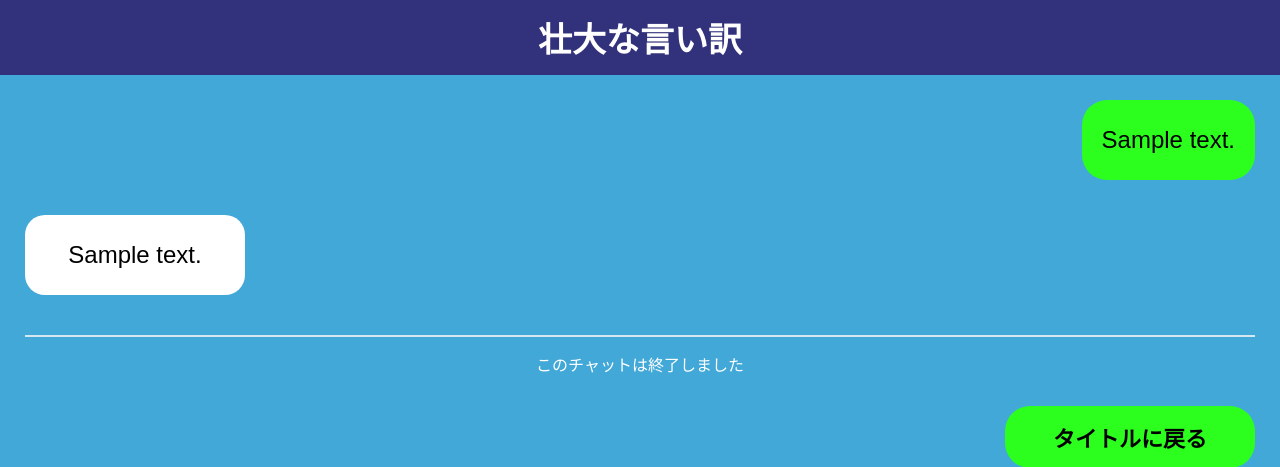
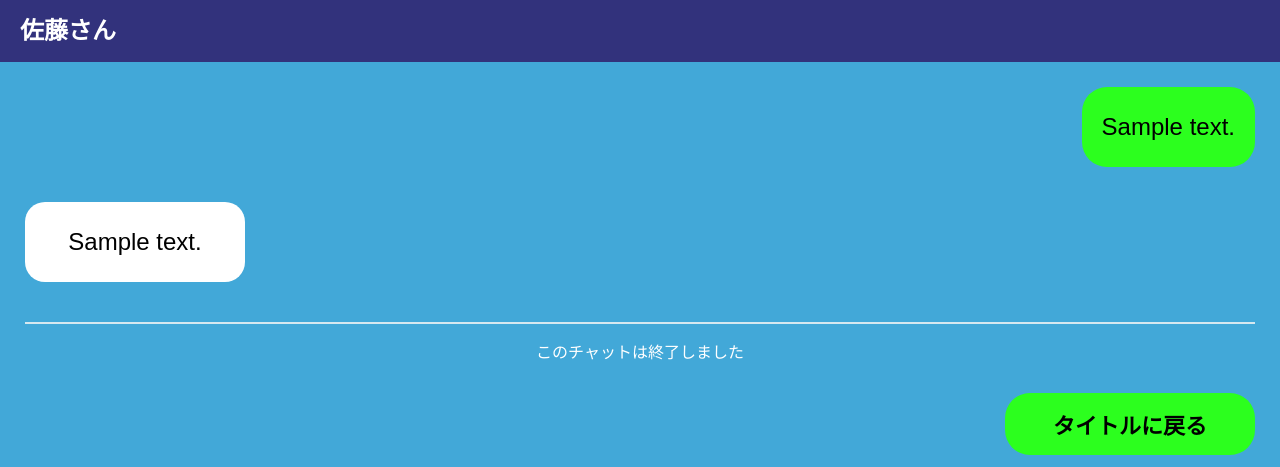
Before and after one commit to mihootsuka0419-kyomti/ti-mukaihatu, a Python web app: template templates/reply.html in a window 1280 px wide. Shown: the top 467 px of the page. Run offline with Jinja, Linux system fonts and the light colour scheme; the template is opened without the code that fills it: most values are stand-ins (such as "Sample title", 1, 10 or a date in 2020).

Commit message:
ヘッダーの微調整

```diff
--- a/static/reply.css
+++ b/static/reply.css
@@ -28,23 +28,18 @@ body{
    ヘッダー
 ========================== */
 
-header{
-
-    height:75px;
-    background:#32327C;
-
-    display:flex;
-    justify-content:center;
-    align-items:center;
-
+header {
+    min-height: 60px;
+    padding: 14px 20px;
+    background-color: #32327c;
 }
 
-header h1{
-
-    color:#FFFFFF;
-    font-size:34px;
-    font-weight:bold;
-
+header h1 {
+    margin: 0;
+    color: #fff;
+    font-size: 24px;
+    line-height: 1.4;
+    text-align: left;
 }
 
 
@@ -149,7 +144,7 @@ main{
 
     background:#D9D9D9;
 
-    animation:hideTyping 0s linear 2s forwards;
+    animation:hideTyping 0s linear 5s forwards;
 
 }
 
@@ -163,7 +158,7 @@ main{
 
     visibility:hidden;
 
-    animation:showReply 0s linear 2s forwards;
+    animation:showReply 0s linear 5s forwards;
 
 }
 
--- a/templates/reply.html
+++ b/templates/reply.html
@@ -22,7 +22,7 @@
     <div class="container">
 
         <header>
-            <h1>壮大な言い訳</h1>
+            <h1>佐藤さん</h1>
         </header>
 
         <main>
```
